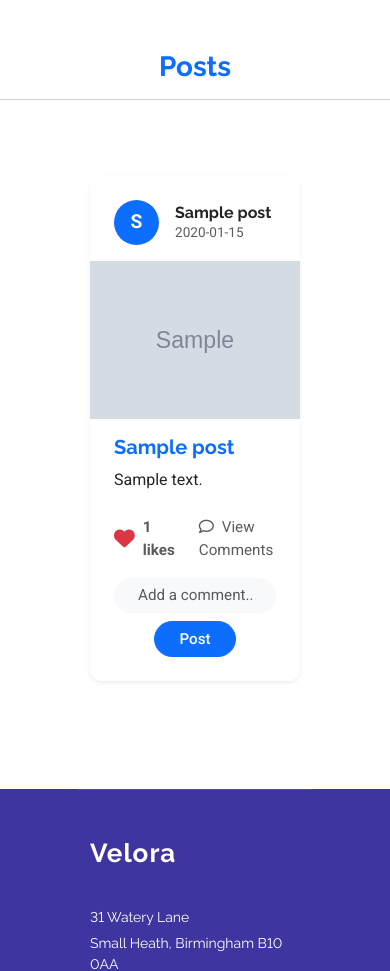
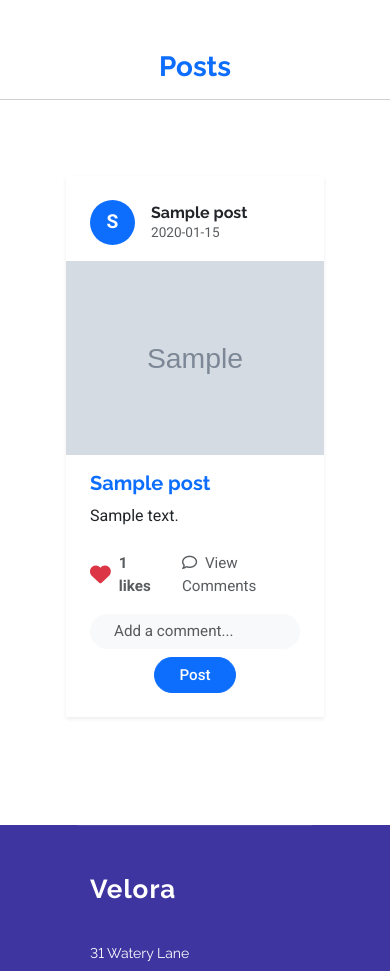
Before and after one commit to abdasath/Velora, a Flask app: page / in a window 390 px wide. Shown: the part 733-1704 px from the top of the page. Run offline with Flask 3, Linux system fonts and the light colour scheme; a user stored in the database is signed in; tables that the repository leaves empty hold one stand-in row (values such as "Sample post"); grey boxes marked "Sample" are stand-in pictures; some libraries are stand-ins or nearby versions.

Commit message:
Make home page posts completely edge-to-edge on mobile

```diff
--- a/templates/index.html
+++ b/templates/index.html
@@ -11,12 +11,12 @@
 <h1 class="text-center fw-bold mobile-posts-title mt-md-4 pt-md-0 text-primary">Posts</h1>
 <hr />
 <section id="details" class="details section">
-<div class="container" data-aos="fade-up">
+<div class="container px-0 px-md-3" data-aos="fade-up">
 
   {% for d in data %}
   <div class="row justify-content-center mb-5">
-    <div class="col-12 col-md-10 col-lg-8 col-xl-6">
-      <div class="card shadow-sm border-0" style="border-radius: 12px; overflow: hidden;">
+    <div class="col-12 col-md-10 col-lg-8 col-xl-6 px-0 px-md-3">
+      <div class="card shadow-sm border-0 rounded-0 rounded-md-3" style="overflow: hidden;">
 
         <!-- Card Header: User Info & Time -->
         <div class="card-header bg-white border-0 d-flex align-items-center pt-4 pb-3 px-4">
```
